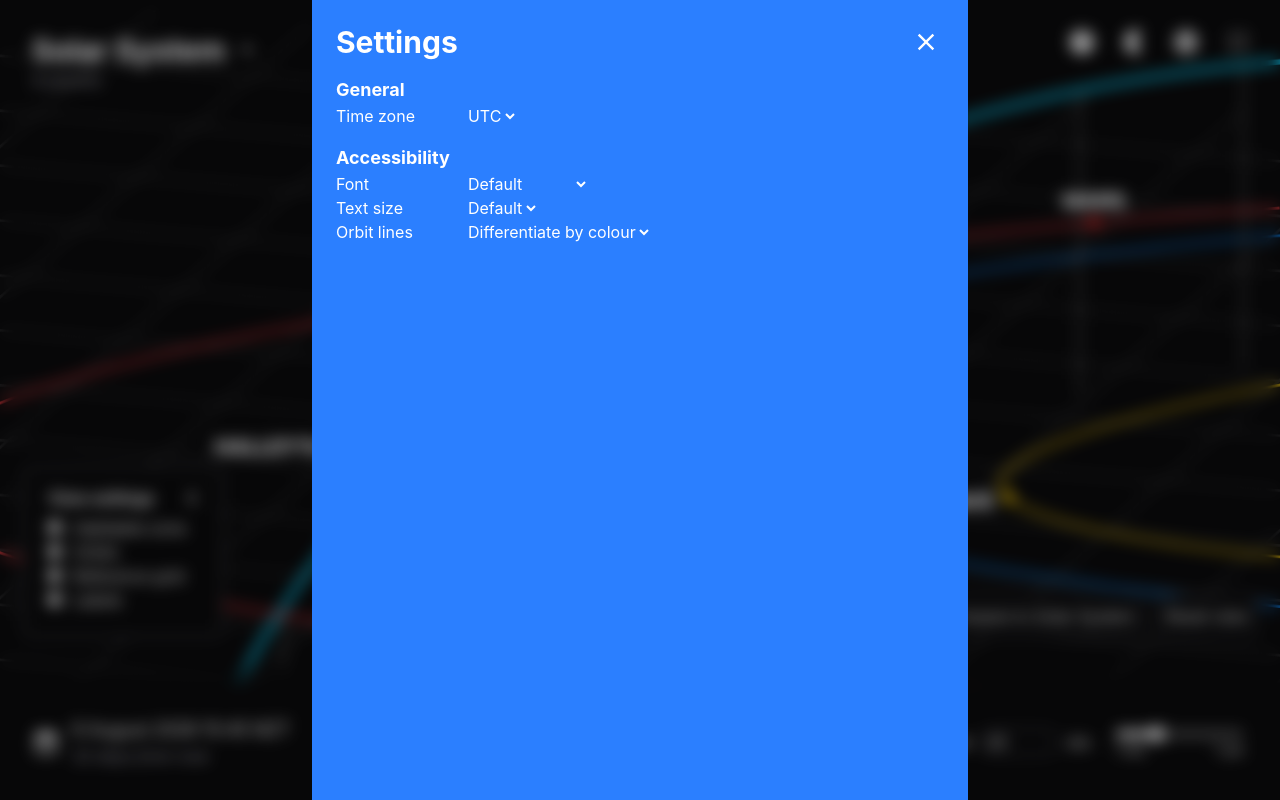
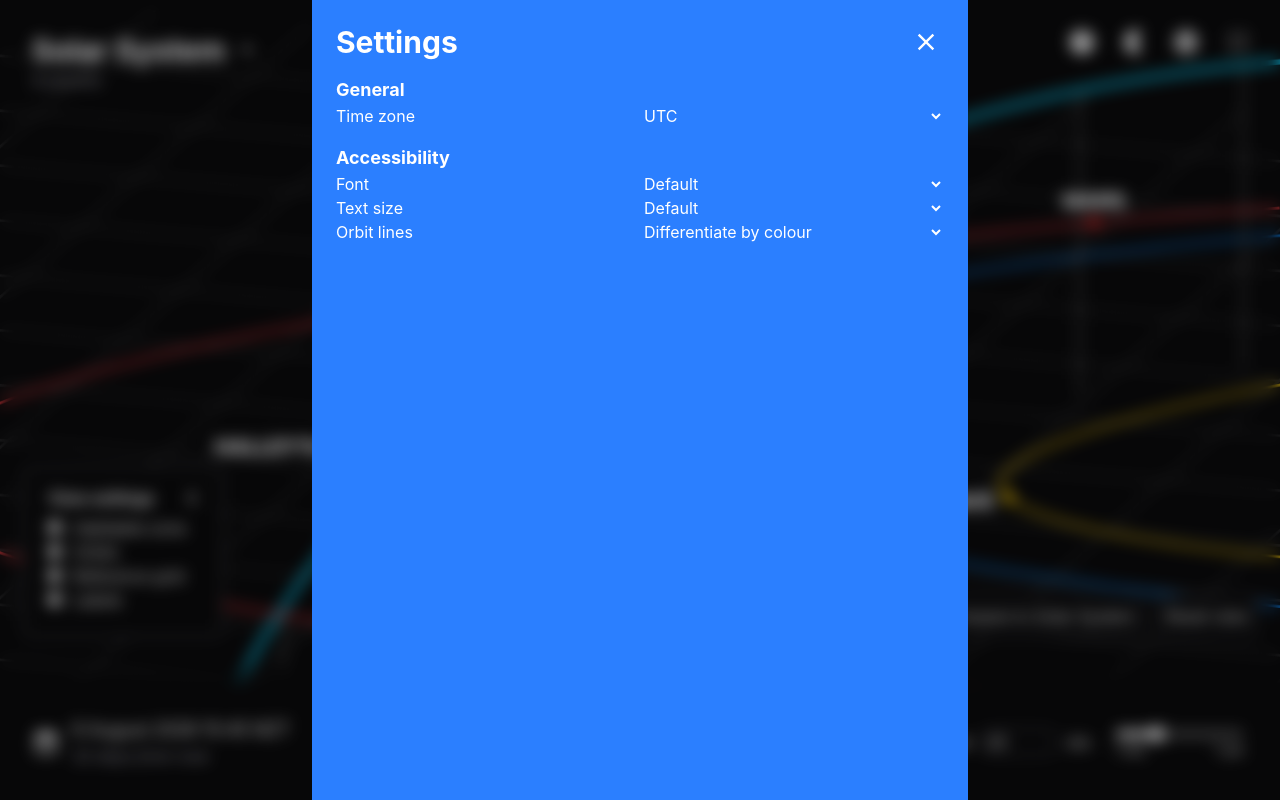
Before and after one commit to uoa-compsci399-s2-2026-anna/team-9-project, a website: page src/index.html in a window 1280 px wide. Both pictures are taken after a click on the button 1186 px from the left and 42 px from the top of the page. Drawn offline with nearby package versions, Linux system fonts and the light colour scheme; files that its build step writes are made by us from their sources.

Commit message:
Change widths of labels and dropdowns

```diff
--- a/src/index.html
+++ b/src/index.html
@@ -303,8 +303,8 @@
             <h2 class="text-lg font-bold">General</h2>
 
             <label class="flex">
-              <span class="w-32">Time zone</span>
-              <select name="time-zone">
+              <span class="flex-1">Time zone</span>
+              <select name="time-zone" class="flex-1">
                 <option value="">UTC</option>
                 <option value="">NZT</option>
               </select>
@@ -317,8 +317,8 @@
 
             <!-- Font selection -->
             <label class="flex">
-              <span class="w-32">Font</span>
-              <select name="font">
+              <span class="flex-1">Font</span>
+              <select name="font" class="flex-1">
                 <option value="">Default</option>
                 <option value="">OpenDyslexic</option>
               </select>
@@ -326,8 +326,8 @@
 
             <!-- Text size -->
             <label class="flex">
-              <span class="w-32">Text size</span>
-              <select name="text-size">
+              <span class="flex-1">Text size</span>
+              <select name="text-size" class="flex-1">
                 <option value="">Default</option>
                 <option value="">Larger</option>
               </select>
@@ -335,8 +335,8 @@
 
             <!-- Orbit lines -->
             <label class="flex">
-              <span class="w-32">Orbit lines</span>
-              <select name="">
+              <span class="flex-1">Orbit lines</span>
+              <select name="" class="flex-1">
                 <option value="">Differentiate by colour</option>
                 <option value="">Differentiate by stroke</option>
               </select>
```
